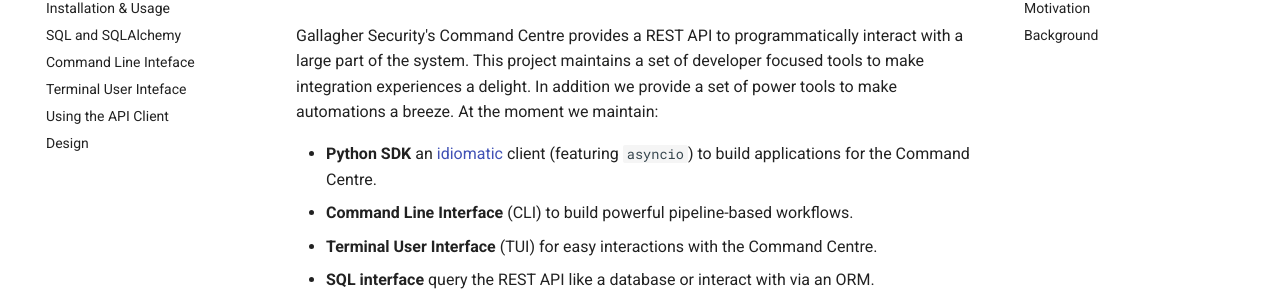
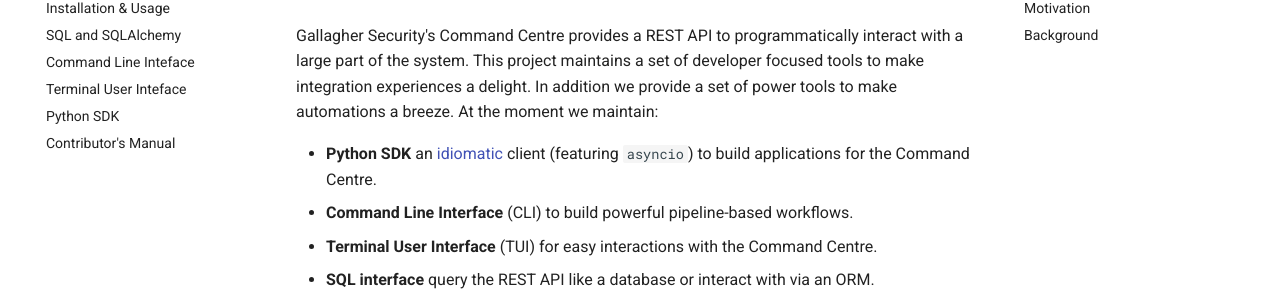
Before and after one commit to anomaly/gallagher, an MkDocs documentation site: the page built from docs/docs/index.md, in a window 1280 px wide. Shown: the part 157-457 px from the top of the page. Built offline with MkDocs 1.6.1 and Material for MkDocs 9.7.7, drawn with Linux system fonts in a browser that asks for light colours; comment, search, counter and statistics services are not loaded.

Commit message:
refactor: documentation organisation

```diff
--- a/docs/docs/index.md
+++ b/docs/docs/index.md
@@ -18,7 +18,7 @@
 
 If you are a developer, the first things that might excite you are:
 
-- [Python idiomatic client](./python-client.md) that adheres to the standards outlined by Gallagher
+- [Python idiomatic client](./python-sdk.md) that adheres to the standards outlined by Gallagher
 - [SQL interface to the REST API](./sql.md) that allows you to interact with the API using SQL queries
 
 As an advanced user or integrator, we recommend at looking at:
--- a/docs/mkdocs.yml
+++ b/docs/mkdocs.yml
@@ -16,5 +16,5 @@
   - SQL and SQLAlchemy: sql.md
   - Command Line Inteface: cli.md
   - Terminal User Inteface: tui.md
-  - Using the API Client: howto-api-client.md
-  - Design: design.md
+  - Python SDK: python-sdk.md
+  - Contributor's Manual: design.md
```
Also changed, not shown: README.md, docs/docs/python-sdk.md (line endings or trailing spaces).
